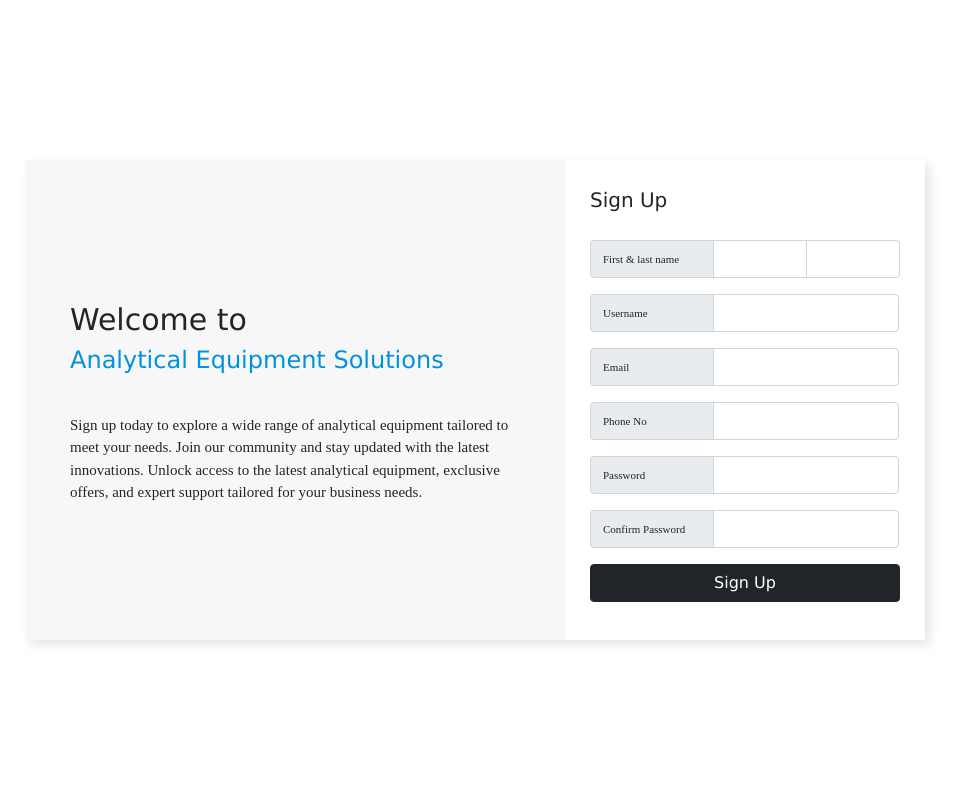
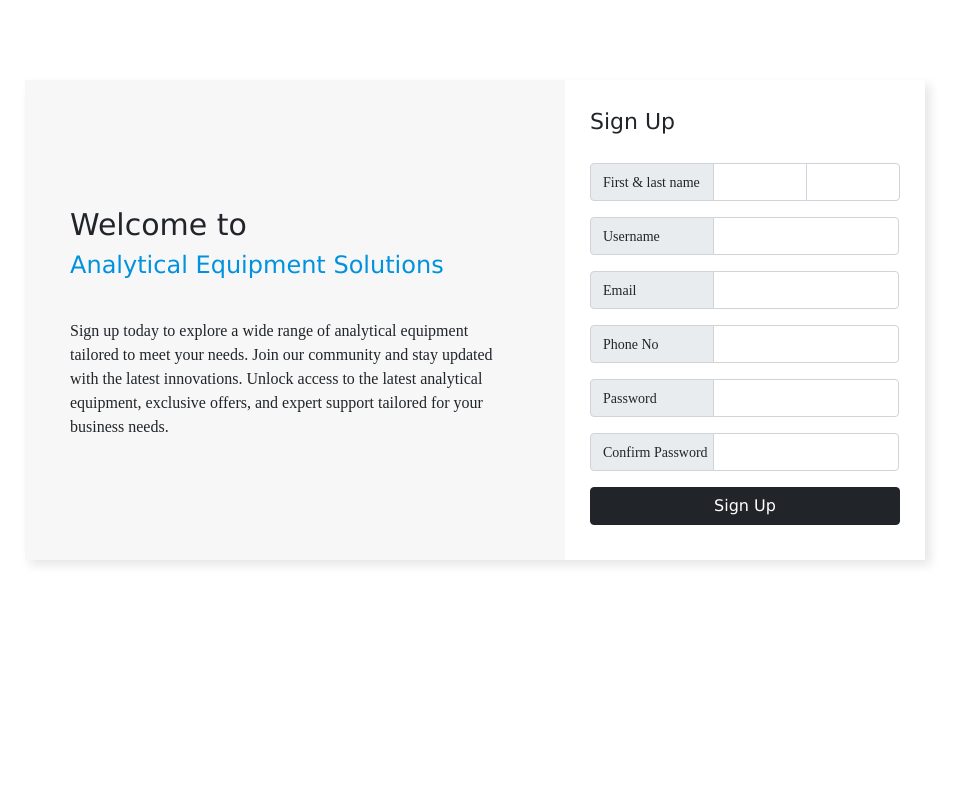
Before and after one commit to balotiyash/AES-FrontEnd, a PHP site: template user/view/sign-up.html in a window 1280 px wide. Shown: the part 66-866 px from the top of the page, without its empty margins (165-1126 px from the left). After the commit the page ends 631 px from the top, so only its background shows below. Run offline with PHP 8.4, Linux system fonts and the light colour scheme; the template is opened without the code that fills it, so the values that code supplies are empty; some libraries are stand-ins or nearby versions.

Commit message:
incorporated corrections

```diff
--- a/user/style/sign-up.css
+++ b/user/style/sign-up.css
@@ -149,7 +149,7 @@
 
 .window{
     width: 100%;
-    height: 100vh;
+    height: 80vh;
     background-color: white;
     display: flex;
     justify-content: center;
@@ -177,7 +177,7 @@
 }
 
 .body-text{
-    font-size: 15px;
+    font-size: 16px;
     font-family: montserrat;
 }
 
@@ -206,7 +206,7 @@
 }
 .sign-up-heading{
     padding-bottom: 25px;
-    font-size: 20px;
+    font-size: 22px;
 }
 
 .input-group{
@@ -218,7 +218,7 @@
 
 .input-group-text{
     width: 40%;
-    font-size: 11px;
+    font-size: 14px;
     font-family: montserrat;
 }
 
```
